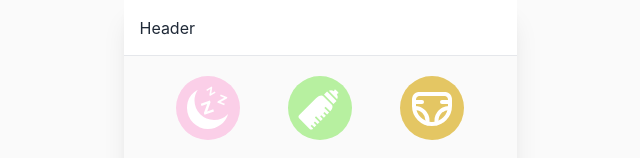
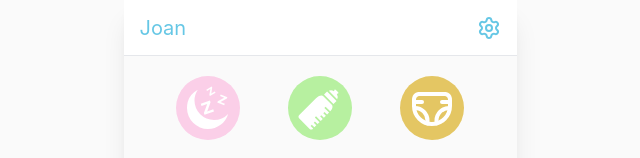
Before and after one commit to baby-yogurin/frontend, a React (Vite) app in the folder yogurin/: page / in a window 1280 px wide. Shown: the top 158 px of the page, without its empty margins (320-960 px from the left). Built offline with nearby package versions, Linux system fonts and the light colour scheme.

Commit message:
add : add header UI

```diff
--- a/yogurin/src/components/layout/Header.tsx
+++ b/yogurin/src/components/layout/Header.tsx
@@ -1,10 +1,13 @@
+import { Settings } from "lucide-react";
+
 export default function Header() {
   return (
     <header
       className=" h-[var(--header-height)] px-4
-        flex items-center justify-between border-b border-border sticky top-0 z-50 bg-surface"
+        flex items-center justify-between border-b border-border sticky top-0 z-50 bg-surface text-bold text-primary cursor-pointer"
     >
-      Header
+      <span className="text-xl">Joan</span>
+      <Settings />
     </header>
   );
 }
```
